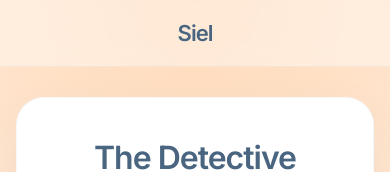
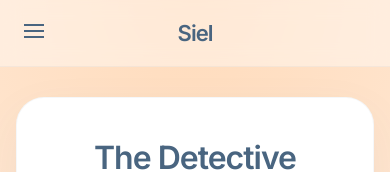
Before and after one commit to DJ-jang197/Gallery_Recap, a React (Vite) app in the folder Siel_React/: page / in a window 390 px wide. Shown: the top 172 px of the page. Built offline with nearby package versions, Linux system fonts and the light colour scheme.

Commit message:
Add hamburger menu with logout option

```diff
--- a/Siel_React/src/App.jsx
+++ b/Siel_React/src/App.jsx
@@ -13,6 +13,7 @@ function App() {
   const [currentStep, setCurrentStep] = useState(STEPS.UPLOAD);
   const [synthesizedContent, setSynthesizedContent] = useState('');
   const [includeVerse, setIncludeVerse] = useState(false);
+  const [isMenuOpen, setIsMenuOpen] = useState(false);
 
   const handleUploadComplete = () => {
     setCurrentStep(STEPS.SURVEY);
@@ -36,10 +37,60 @@ function App() {
     setSynthesizedContent('');
   };
 
+  const handleLogout = () => {
+    localStorage.removeItem('siel_cadence');
+    window.location.href = '/login';
+  };
+
   return (
     <div className="app-layout">
-      <header className="app-header" style={{ justifyContent: 'center' }}>
-        <h1 style={{ textAlign: 'center', margin: 0 }}>Siel</h1>
+      <header className="app-header">
+        <div
+          className="menu-trigger"
+          onClick={() => setIsMenuOpen(!isMenuOpen)}
+          style={{ cursor: 'pointer', position: 'absolute', left: '24px' }}
+        >
+          <div className="hamburger-lines">
+            <span style={{ display: 'block', width: '20px', height: '2px', background: 'var(--deep-slate)', margin: '4px 0' }}></span>
+            <span style={{ display: 'block', width: '20px', height: '2px', background: 'var(--deep-slate)', margin: '4px 0' }}></span>
+            <span style={{ display: 'block', width: '20px', height: '2px', background: 'var(--deep-slate)', margin: '4px 0' }}></span>
+          </div>
+        </div>
+
+        <h1 style={{ textAlign: 'center', margin: 0, width: '100%' }}>Siel</h1>
+
+        {isMenuOpen && (
+          <div className="dropdown-menu" style={{
+            position: 'absolute',
+            top: '70px',
+            left: '20px',
+            background: 'white',
+            border: '1px solid #eee',
+            borderRadius: '12px',
+            boxShadow: '0 8px 24px rgba(0,0,0,0.1)',
+            padding: '12px',
+            zIndex: 1000,
+            width: '160px',
+            animation: 'fadeIn 0.2s ease'
+          }}>
+            <button
+              onClick={handleLogout}
+              style={{
+                width: '100%',
+                background: 'transparent',
+                border: 'none',
+                color: '#ef4444',
+                fontSize: '14px',
+                fontWeight: '600',
+                textAlign: 'left',
+                padding: '10px',
+                cursor: 'pointer'
+              }}
+            >
+              Logout
+            </button>
+          </div>
+        )}
       </header>
 
       <main className="app-main">
```
